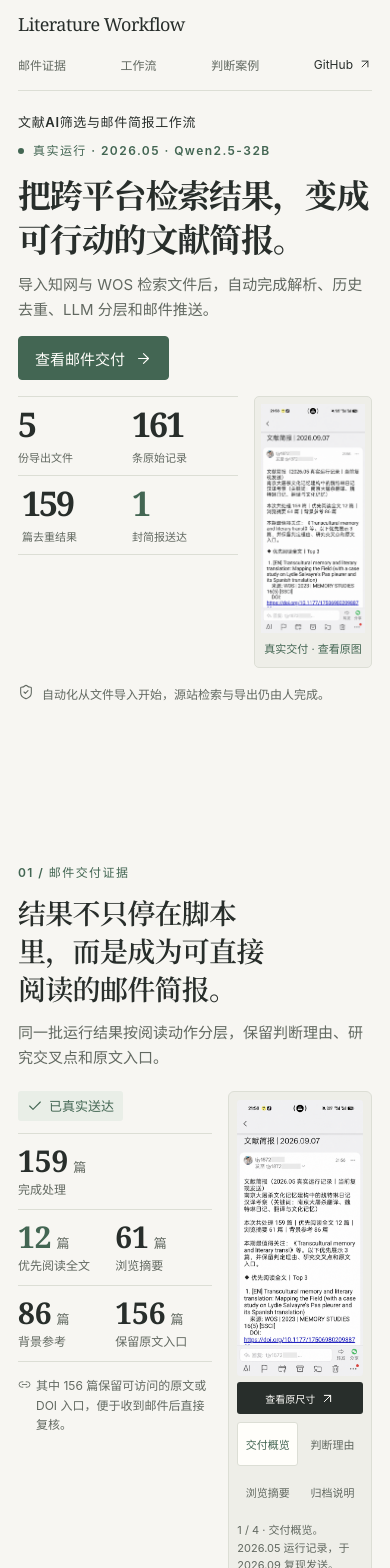
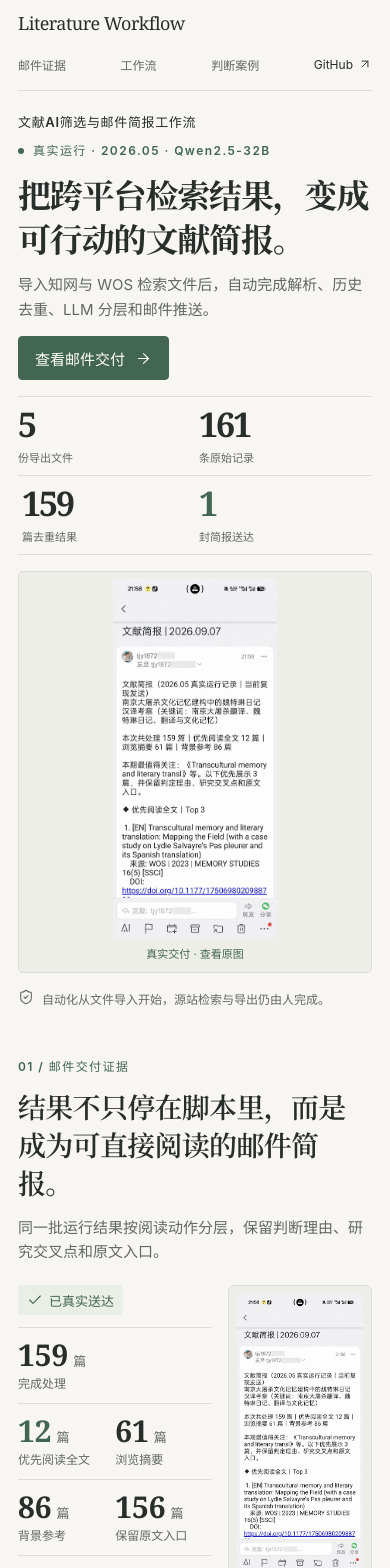
Before and after one commit to curious-leila/literature-tracker, a React (Vite) app in the folder web/: page / in a window 390 px wide. Shown: the top 1568 px of the page. Built offline with nearby package versions, Linux system fonts and the light colour scheme.

Commit message:
Fix iPhone responsive layout

```diff
--- a/web/src/styles.css
+++ b/web/src/styles.css
@@ -361,3 +361,47 @@ h2, .closing-chapter h2, .proof-copy h2 { font-size: var(--text-section); font-w
   .footer p { grid-column: 1; width: auto; }
 }
 .hero-lead { max-width: 720px; text-wrap: pretty; }
+
+/*
+ * Keep the page usable in mobile in-app browsers that expose a wider layout
+ * viewport (commonly around 980px).  Without this intermediate state the
+ * desktop header can consume almost the full row and trigger horizontal
+ * overflow before the 720px phone styles are reached.
+ */
+html, body, #root { max-width: 100%; overflow-x: clip; }
+main, .hero-copy, .section-heading, .delivery-summary, .case-heading,
+.case-card, .proof-copy, .proof-links { min-width: 0; }
+
+@media (max-width: 1024px) {
+  .topbar { flex-wrap: wrap; gap: 0; padding-top: 8px; }
+  .brand { width: 100%; min-height: 30px; }
+  .topbar nav { width: 100%; justify-content: space-between; gap: 4px; padding-block: 4px; }
+  .topbar nav .nav-github { margin-left: 0; }
+}
+
+@media (max-width: 720px) {
+  :root { --nav-offset: 120px; }
+  .topbar { padding-top: 8px; }
+  .topbar nav { overflow-x: auto; scrollbar-width: none; }
+  .topbar nav::-webkit-scrollbar { display: none; }
+  .topbar nav a { flex: 0 0 auto; white-space: nowrap; }
+
+  .hero {
+    grid-template-columns: minmax(0, 1fr);
+    grid-template-rows: auto auto auto auto;
+  }
+  .hero-copy { grid-column: 1; grid-row: 1; }
+  .hero h1,
+  .section-heading h2,
+  .proof-copy h2 {
+    width: 100%;
+    max-width: 100%;
+    text-wrap: wrap;
+    word-break: normal;
+    overflow-wrap: break-word;
+  }
+  .story-chain { grid-column: 1; grid-row: 2; }
+  .hero-email { grid-column: 1; grid-row: 3; width: 100%; }
+  .hero-email img { width: auto; max-width: 100%; height: min(360px, 48svh); }
+  .hero-boundary { grid-column: 1; grid-row: 4; }
+}
```
